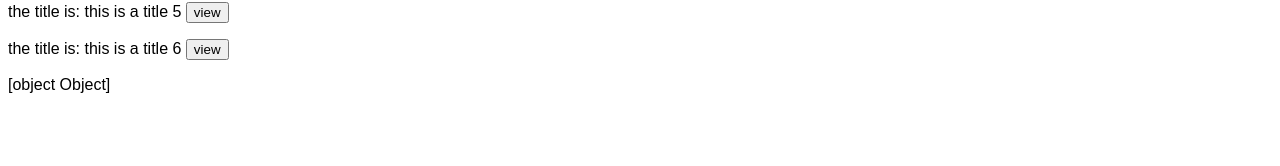
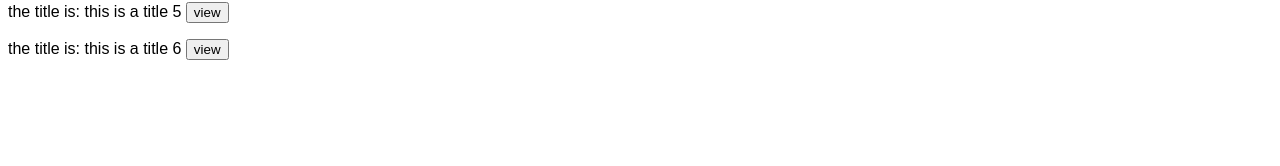
Before and after one commit to Adrien-Ray/client_portfolio_Angular2023, an Angular app: page / in a window 1280 px wide. Shown: the part 196-362 px from the top of the page. Built offline with nearby package versions, Linux system fonts and the light colour scheme.

Commit message:
test debug unfructus

```diff
--- a/src/app/page-landing/page-landing.component.html
+++ b/src/app/page-landing/page-landing.component.html
@@ -1,2 +1,2 @@
 <app-project-card *ngFor="let project of projects" [project]="project"></app-project-card>
-<p>{{projectsTest}}</p>
+<!-- <p>{{projectTest.project[0].project_title}}</p> -->
--- a/src/app/page-landing/page-landing.component.ts
+++ b/src/app/page-landing/page-landing.component.ts
@@ -9,12 +9,17 @@ import { ProjectsService } from "../services/projects.service";
 })
 export class PageLandingComponent implements OnInit{
   projects!: Project[];
-  projectsTest!: any;
+  projectTest: any = [];
   constructor(private projectService: ProjectsService){}
   ngOnInit(): void {
     this.projects = this.projectService.getAllProjects();
-    this.projectsTest = this.projectService.getUsers();
-    console.log(this.projectsTest);
+    this.projectTest = this.fetchUsers();
+    /* this.projectsTest = this.projectService.getUsers(); */
+    console.log(this.projectTest);
 
   }
+
+  fetchUsers() {
+    return this.projectService.getUsers();
+  }
 }
```
